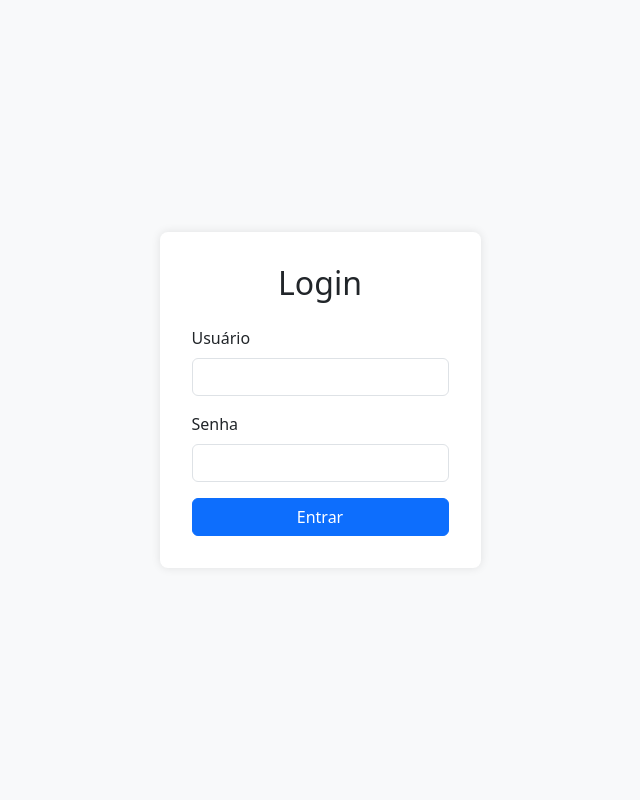
After one commit to ZeAlexandre5/SARC, a Django app: page /cadastro/ in a window 1280 px wide. The commit adds this page. Shown: the whole page, without its empty margins (320-960 px from the left). Run offline with Django 5.2, Linux system fonts and the light colour scheme.

Commit message:
adição do cadastro

```diff
--- /dev/null
+++ b/SARC/templates/cadastro.html
@@ -0,0 +1,42 @@
+<!DOCTYPE html>
+<html lang="pt-br">
+<head>
+  <meta charset="UTF-8" />
+  <meta name="viewport" content="width=device-width, initial-scale=1.0"/>
+  <title>Login</title>
+  <link href="https://cdn.jsdelivr.net/npm/bootstrap@5.3.3/dist/css/bootstrap.min.css" rel="stylesheet">
+  <style>
+    body {
+      background-color: #f8f9fa;
+      display: flex;
+      align-items: center;
+      justify-content: center;
+      height: 100vh;
+    }
+    .login-container {
+      max-width: 400px;
+      background: white;
+      padding: 2rem;
+      border-radius: 8px;
+      box-shadow: 0 0 10px rgba(0,0,0,0.1);
+    }
+  </style>
+</head>
+<body>
+  <div class="login-container">
+    <h2 class="mb-4 text-center">Login</h2>
+    <form method="post" action="#">
+{% csrf_token %}
+      <div class="mb-3">
+        <label for="username" class="form-label">Usuário</label>
+        <input type="text" class="form-control" id="username" name="username" required />
+      </div>
+      <div class="mb-3">
+        <label for="password" class="form-label">Senha</label>
+        <input type="password" class="form-control" id="password" name="password" required />
+      </div>
+      <button type="submit" class="btn btn-primary w-100">Entrar</button>
+    </form>
+  </div>
+</body>
+</html>
--- a/SARC/templates/index.html
+++ b/SARC/templates/index.html
@@ -42,7 +42,7 @@
       <div class="collapse navbar-collapse justify-content-end" id="navbarNav">
         <ul class="navbar-nav">
           <li class="nav-item"><a class="nav-link active" href="#">Início</a></li>
-          <li class="nav-item"><a class="nav-link" href="#Login">Cadastrar-se</a></li>
+          <li class="nav-item"><a class="nav-link" href="{% url 'cadastro' %}">Cadastrar-se</a></li>
         </ul>
       </div>
     </div>
--- a/SARC/urls.py
+++ b/SARC/urls.py
@@ -4,4 +4,5 @@ urlpatterns = [
     path(""    , views.index, name="index"),
     path("reservas/", views.reserva, name="reservas"),
     path("salas/", views.salas, name="salas"),
+    path("cadastro/", views.cadastro, name="cadastro"),
 ]
--- a/SARC/views.py
+++ b/SARC/views.py
@@ -9,3 +9,6 @@ def reserva(request):
 
 def salas(request):
     return render(request,"salas.html")
+
+def cadastro(request):
+    return render(request,"cadastro.html")
```
